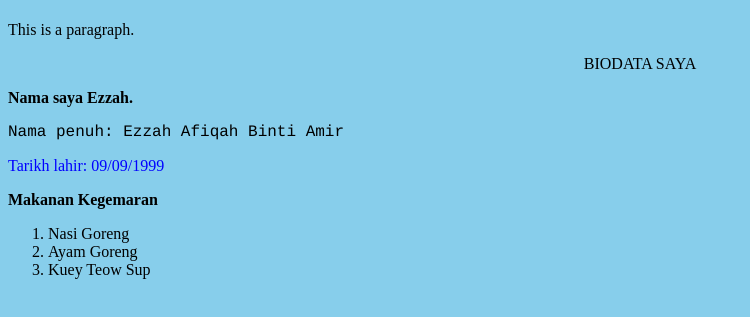
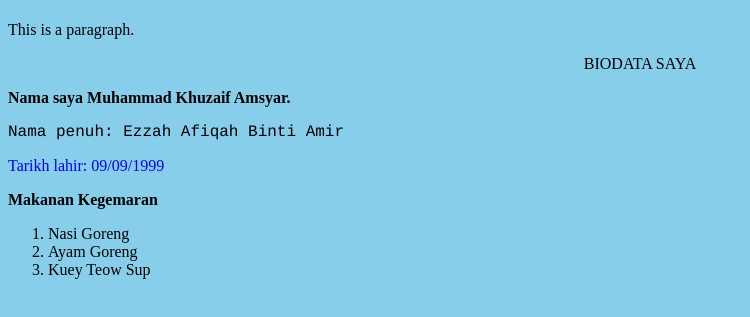
Before and after one commit to dahya79/Amali1, a plain HTML site: page index.html in a window 1280 px wide. Shown: the part 59-376 px from the top of the page, without its empty margins (0-750 px from the left). Drawn offline with Linux system fonts and the light colour scheme.

Commit message:
edit fail index kali ke2 di branch order-list

```diff
--- a/index.html
+++ b/index.html
@@ -7,7 +7,7 @@
 <h1>This is a Heading</h1>
 <p>This is a paragraph.</p>
 <p style="text-align: center;">BIODATA SAYA</p>
-<b>Nama saya Ezzah.</b>
+<b>Nama saya Muhammad Khuzaif Amsyar.</b>
 <p style="font-family: courier;">Nama penuh: Ezzah Afiqah Binti
 Amir</p>
 <p style="color:blue;">Tarikh lahir: 09/09/1999</p>
```
